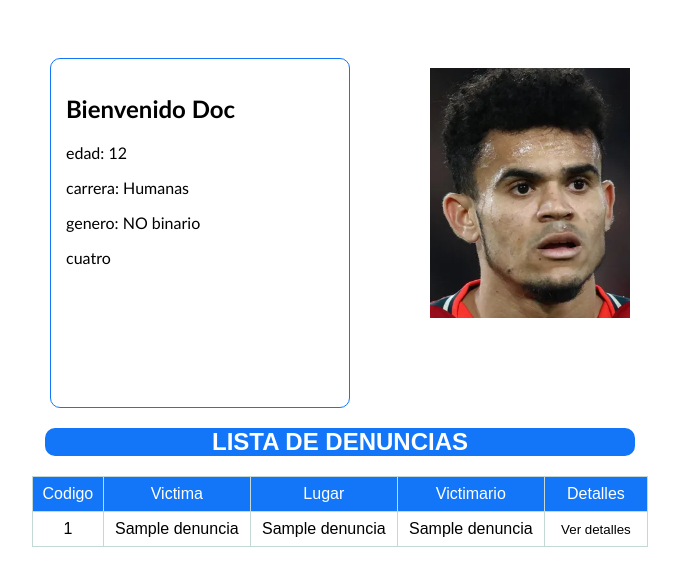
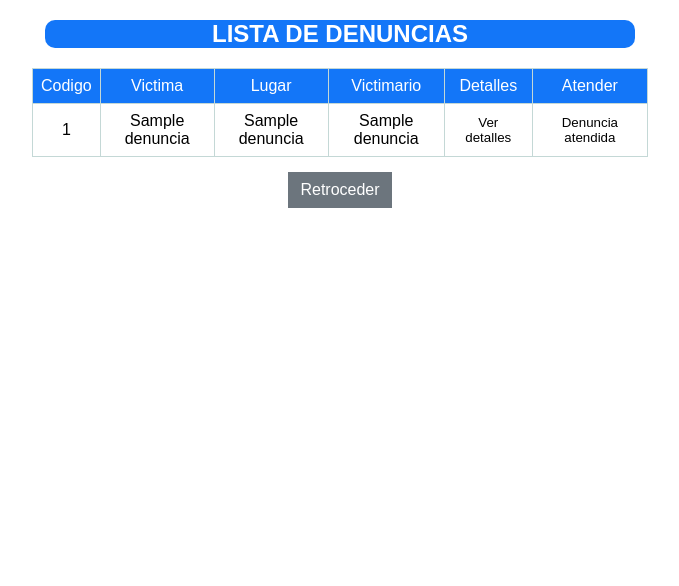
Before and after one commit to LuisFelipe133/UNCampusSinAcoso, a Flask app: template src/templates/auth/denunciasDoc.html in a window 1280 px wide. Shown: the top 586 px of the page, without its empty margins (300-979 px from the left). Run offline with Flask 3, Linux system fonts and the light colour scheme; the template is opened without the code that fills it: most values are stand-ins (such as "Sample title", 1, 10 or a date in 2020); some libraries are stand-ins or nearby versions.

Commit message:
cambios definitivos de la funcionalidad

```diff
--- a/src/app.py
+++ b/src/app.py
@@ -41,7 +41,6 @@ def login():
                 session['user_id'] = logged_user.id
                 rol = ModelUser.get_rol_usuario(db,session['user_id'])
                 User.setUserRol(rol[0])
-                print("rol 1:",rol)
 
                 if rol[0] == 'estudiante':
                     return redirect(url_for('home'))
@@ -79,6 +78,17 @@ def deleteDen():
         nombreCompleto=ModelUser.get_nombreCompleto_curUser(db,user_id)
         info=ModelUser.obtenerInformacionEstudiante(db,user_id)
         return render_template('auth/perfil.html',denuncias=results, nombreCompleto=nombreCompleto,info=info)
+
+@app.route('/deletePsi',methods=['POST'])
+@login_required
+def deleteDenPsi():
+    if request.method=='POST':
+        id_den = request.form["id_denuncia_del"]
+        ModelUser.delete_denuncia(db,id_den)
+        user_id = session['user_id']
+        results=ModelUser.get_all_denuncias(db)
+        print(results)
+        return render_template('auth/denunciasDoc.html',denuncias=results)
 
 
 @app.route('/verDen',methods=['POST'])
--- a/src/templates/auth/denunciasDoc.html
+++ b/src/templates/auth/denunciasDoc.html
@@ -9,20 +9,7 @@
 
 </head>
 <body>
-    <div class="container">
-        <div class="left-half">
-        <h2>Bienvenido Doc </h2>
-        <p>edad: 12</p>
-        <p>carrera: Humanas</p>
-        <p>genero: NO binario</p>
-        <p>cuatro</p>
-          <!-- Contenido de la mitad izquierda -->
-        </div>
-        <div class="right-half">
-            <img src="../../static/img/luisd.png" alt="Descripción de la imagen" style="width: 200px; height: 250px;">
-          <!-- Contenido de la mitad derecha -->
-        </div>
-      </div>
+
       <div class="container2">
         <div class="encabezado">
          <h2 style="color:white;">LISTA DE DENUNCIAS </h2>
@@ -36,6 +23,7 @@
             <th style="font-weight: lighter; color:white;">Lugar</th>
             <th style="font-weight: lighter; color:white;">Victimario</th>
             <th style="font-weight: lighter; color:white;">Detalles</th>
+            <th style="font-weight: lighter; color:white;">Atender</th>
           </tr>
         </thead>
         <tbody>
@@ -50,13 +38,22 @@
                 <input type="hidden" name="id_denuncia" value="{{denuncia.0}}">
               <button id="btn-abrir-denuncia">Ver detalles</button>
             </form>
+
+            <td>
+              <form action="/deletePsi" method="POST">
+                <input type="hidden" name="id_denuncia_del" value="{{denuncia.0}}">
+              <button id="btn-abrir-denuncia">Denuncia atendida</button>
+            </form>
+            </td>
           </td>
+
           </tr>
           {% endfor %}
           <!-- Agrega más filas según sea necesario -->
         </tbody>
       </table>
-      </div>
+      <a class="btn btn-secondary" href="{{ url_for('backHome') }}">Retroceder</a>
+    </div>
 
 </body>
 </html>
--- a/src/templates/auth/perfil.html
+++ b/src/templates/auth/perfil.html
@@ -21,7 +21,7 @@
           <!-- Contenido de la mitad izquierda -->
         </div>
         <div class="right-half">
-            <img src="../../static/img/luisd.png" alt="Descripción de la imagen" style="width: 200px; height: 250px;">
+            <img src="../../static/img/silueta.png" alt="Descripción de la imagen" style="width: 200px; height: 250px;">
           <!-- Contenido de la mitad derecha -->
         </div>
       </div>
```
